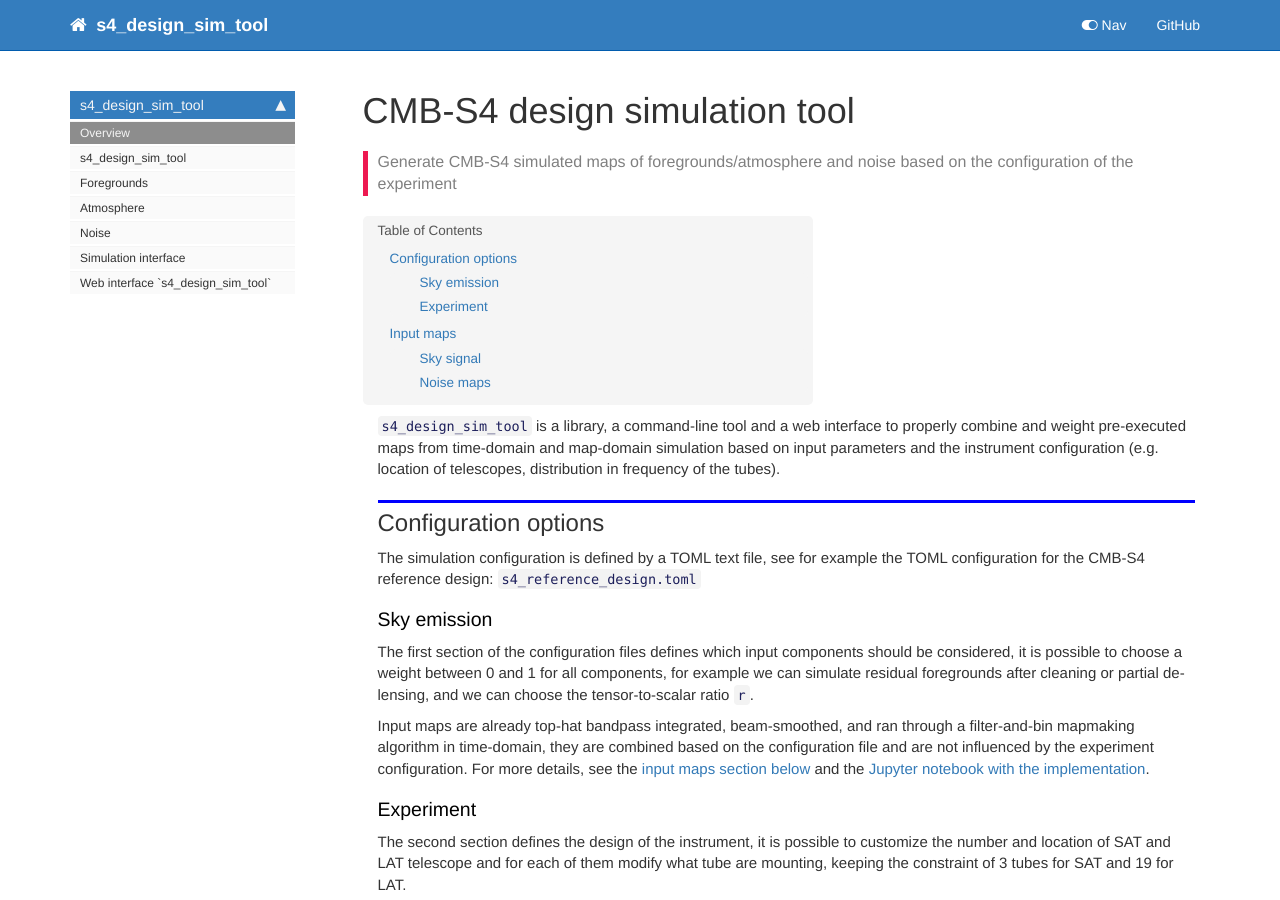
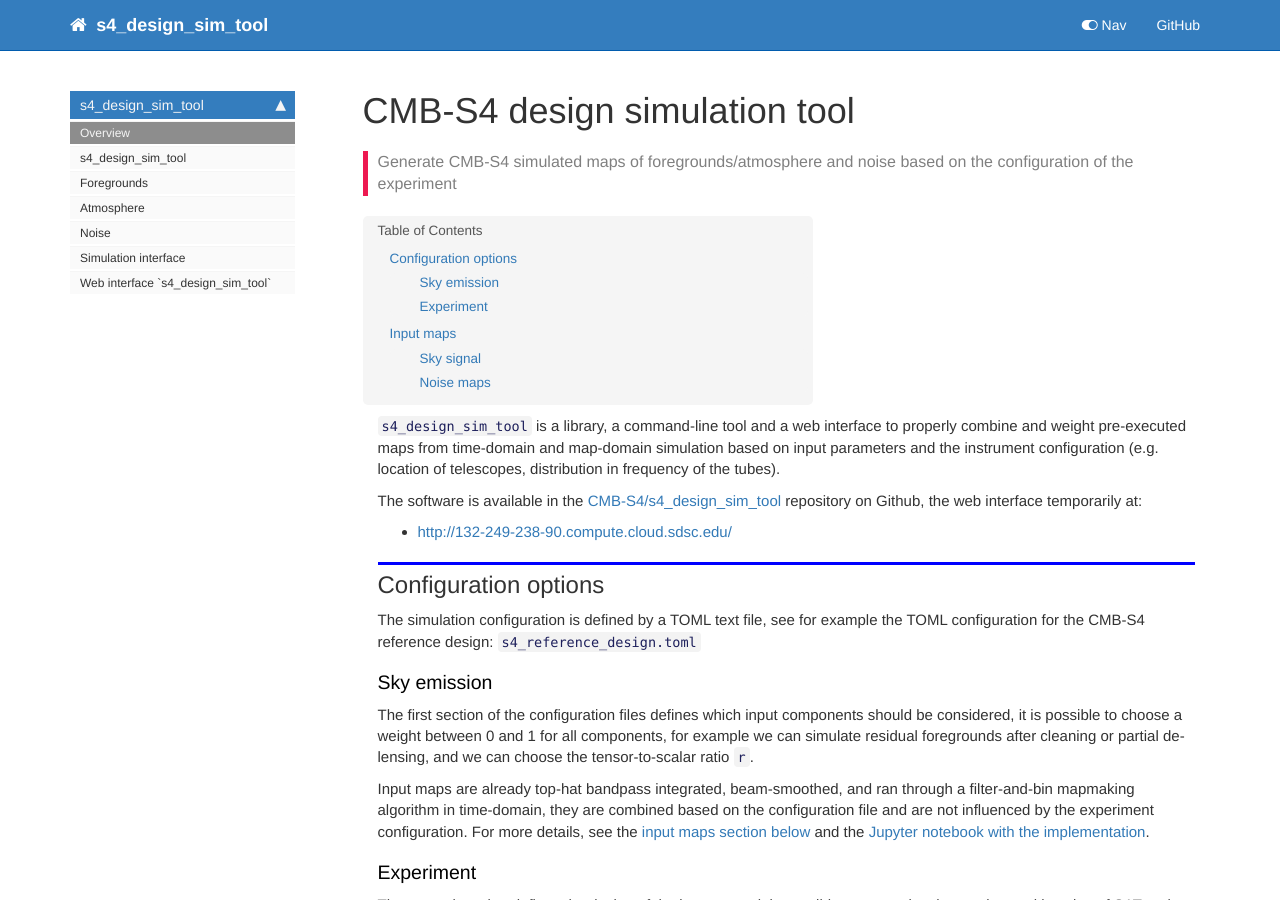
Before and after one commit to CMB-S4/s4_design_sim_tool, a Jekyll site: the page built from docs/index.html, in a window 1280 px wide and 900 px high. Built offline with Jekyll 4.4.1, drawn with Linux system fonts in a browser that asks for light colours; nearby versions of some CDN libraries; comment, search, counter and statistics services are not loaded.

Commit message:
link to repo and web ui

```diff
--- a/docs/index.html
+++ b/docs/index.html
@@ -30,6 +30,10 @@ description: "Generate CMB-S4 simulated maps of foregrounds/atmosphere and noise
 <div class="cell border-box-sizing text_cell rendered"><div class="inner_cell">
 <div class="text_cell_render border-box-sizing rendered_html">
 <p><code>s4_design_sim_tool</code> is a library, a command-line tool and a web interface to properly combine and weight pre-executed maps from time-domain and map-domain simulation based on input parameters and the instrument configuration (e.g. location of telescopes, distribution in frequency of the tubes).</p>
+<p>The software is available in the <a href="https://github.com/CMB-S4/s4_design_sim_tool">CMB-S4/s4_design_sim_tool</a> repository on Github, the web interface temporarily at:</p>
+<ul>
+<li><a href="http://132-249-238-90.compute.cloud.sdsc.edu/">http://132-249-238-90.compute.cloud.sdsc.edu/</a></li>
+</ul>
 <h2 id="Configuration-options">Configuration options<a class="anchor-link" href="#Configuration-options"> </a></h2><p>The simulation configuration is defined by a TOML text file,
 see for example the TOML configuration for the CMB-S4 reference design: <code>s4_reference_design.toml</code></p>
 <h3 id="Sky-emission">Sky emission<a class="anchor-link" href="#Sky-emission"> </a></h3><p>The first section of the configuration files defines which input components should be considered,
```
Also changed, not shown: README.md, 1 other file.
